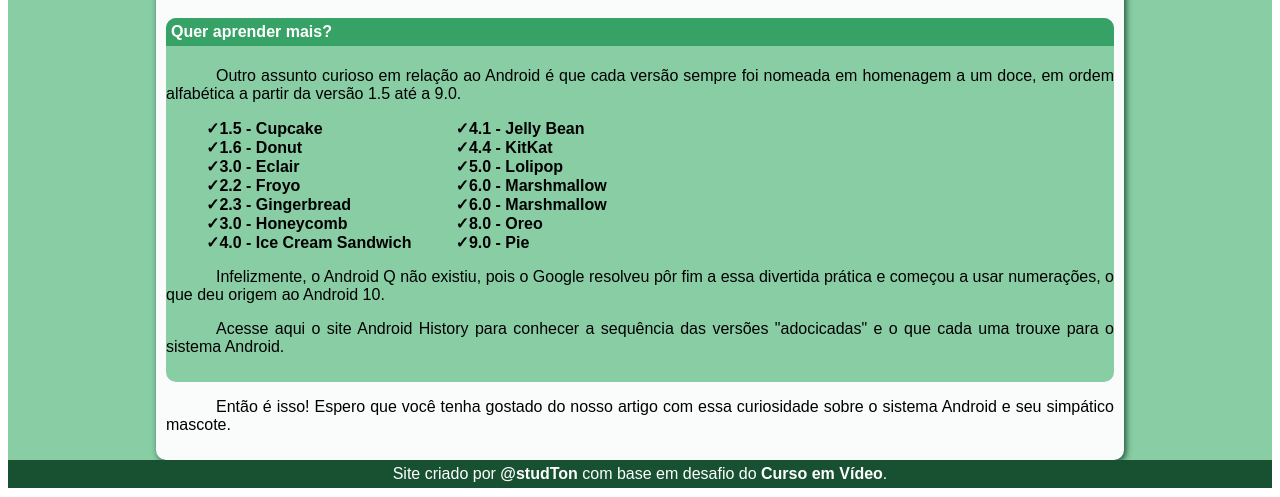
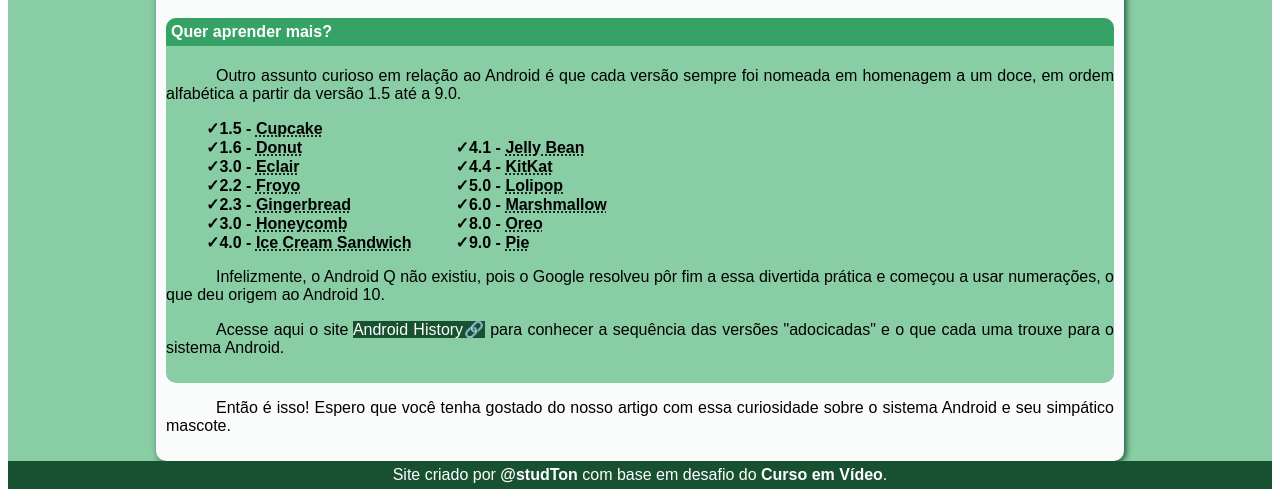
Before and after one commit to studTon/curso-html-css-mod2, a plain HTML site: page exercicios/desafio-android/android.html in a window 1280 px wide. Shown: the part 1923-2420 px from the top of the page. Drawn offline with Linux system fonts and the light colour scheme.

Commit message:
Editei a seção quer aprender mais Coloquei descrição nos nomes dos doces. Coloquei um link que estava faltando.

```diff
--- a/exercicios/desafio-android/android.html
+++ b/exercicios/desafio-android/android.html
@@ -43,26 +43,25 @@
 					<h4>Quer aprender mais?</h4>
 					<p>Outro assunto curioso em relação ao Android é que cada versão sempre foi nomeada em homenagem a um doce, em ordem alfabética a partir da versão 1.5 até a 9.0.</p>
 					<ul >
-						<li>1.5 - Cupcake</li>
-						<li>1.6 - Donut</li>
-						<li>3.0 - Eclair</li>
-						<li>2.2 - Froyo</li>
-						<li>2.3 - Gingerbread</li>
-						<li>3.0 - Honeycomb</li>
-						<li>4.0 - Ice Cream Sandwich</li>
+						<li>1.5 - <abbr title="Bolo de copo">Cupcake</abbr></li>
+						<li>1.6 - <abbr title="Rosquinha">Donut</abbr></li>
+						<li>3.0 - <abbr title="Éclair">Eclair</abbr></li>
+						<li>2.2 - <abbr title="Frozen Yogurt">Froyo</abbr></li>
+						<li>2.3 - <abbr title="Pão de mel">Gingerbread</abbr></li>
+						<li>3.0 - <abbr title="Favo de mel">Honeycomb</abbr></li>
+						<li>4.0 - <abbr title="Sanduíche de sorvete">Ice Cream Sandwich</abbr></li>
 					</ul>
 					<ul>
-						<li>4.1 - Jelly Bean</li>
-						<li>4.4 - KitKat</li>
-						<li>5.0 - Lolipop</li>
-						<li>6.0 - Marshmallow</li>
-						<li>6.0 - Marshmallow</li>
-						<li>8.0 - Oreo</li>
-						<li>9.0 - Pie</li>
+						<li>4.1 - <abbr title="Feijão de Geléia">Jelly Bean</abbr></li>
+						<li>4.4 - <abbr title="Kit Kat">KitKat</abbr></li>
+						<li>5.0 - <abbr title="Pirulito">Lolipop</abbr></li>
+						<li>6.0 - <abbr title="Marshmallow">Marshmallow</abbr></li>
+						<li>8.0 - <abbr title="Oreo">Oreo</abbr></li>
+						<li>9.0 - <abbr title="Torta">Pie</abbr></li>
 					</ul>
 
 					<p>Infelizmente, o Android Q não existiu, pois o Google resolveu pôr fim a essa divertida prática e começou a usar numerações, o que deu origem ao Android 10.</p>
-					<p>Acesse aqui o site Android History para conhecer a sequência das versões "adocicadas" e o que cada uma trouxe para o sistema Android.</p>
+					<p>Acesse aqui o site <a id="link" href="#">Android History🔗</a> para conhecer a sequência das versões "adocicadas" e o que cada uma trouxe para o sistema Android.</p>
 				</div>
 				<p>Então é isso! Espero que você tenha gostado do nosso artigo com essa curiosidade sobre o sistema Android e seu simpático mascote.</p>
 			</article>
--- a/exercicios/desafio-android/style.css
+++ b/exercicios/desafio-android/style.css
@@ -147,6 +147,11 @@ p > a{
 	display: inline;
 }
 
+#link{
+	background-color:#175131;
+	color: white;
+}
+
 footer{
 	font-family: sans-serif;
 	background-color: #175131;
```
